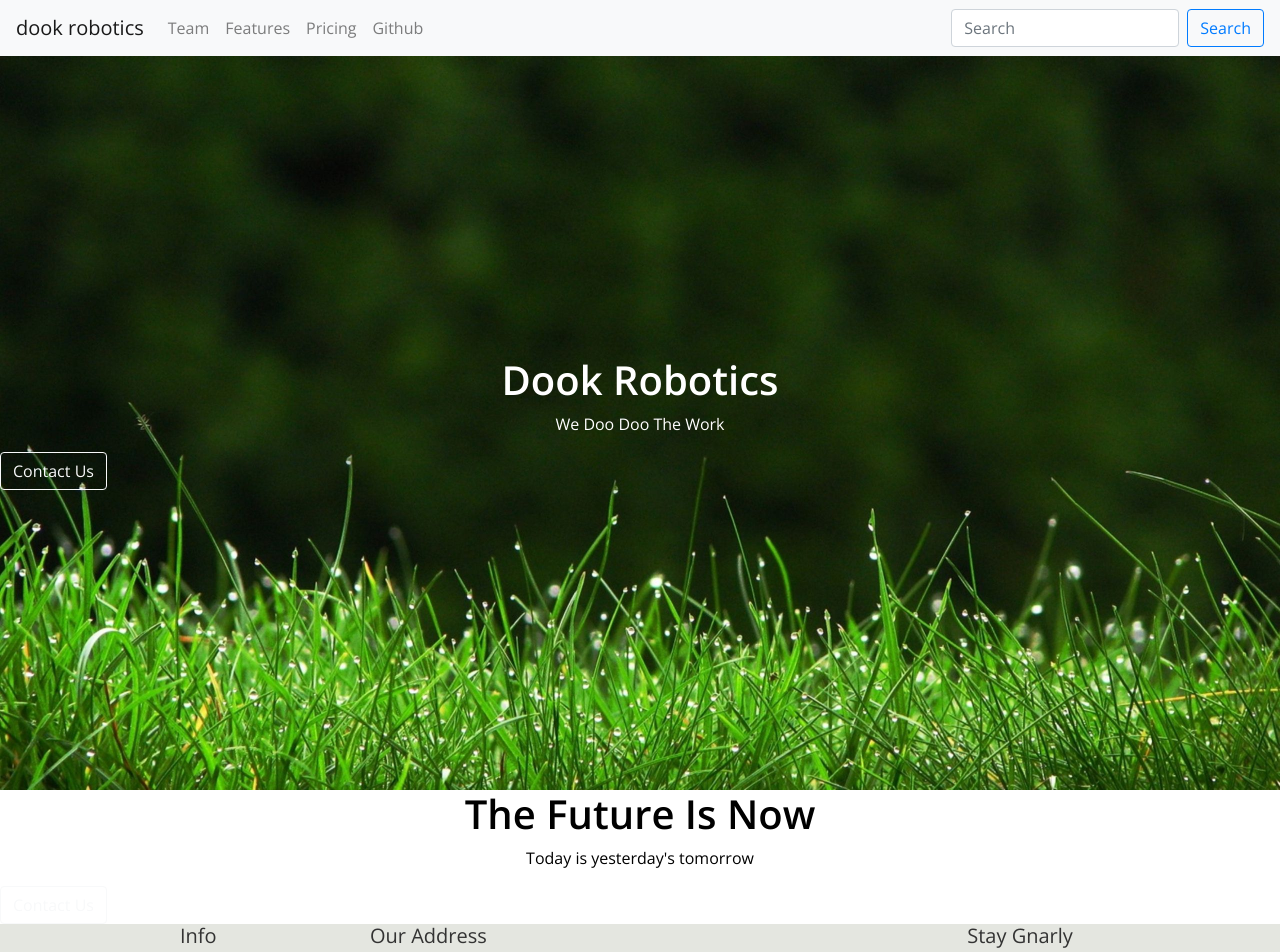
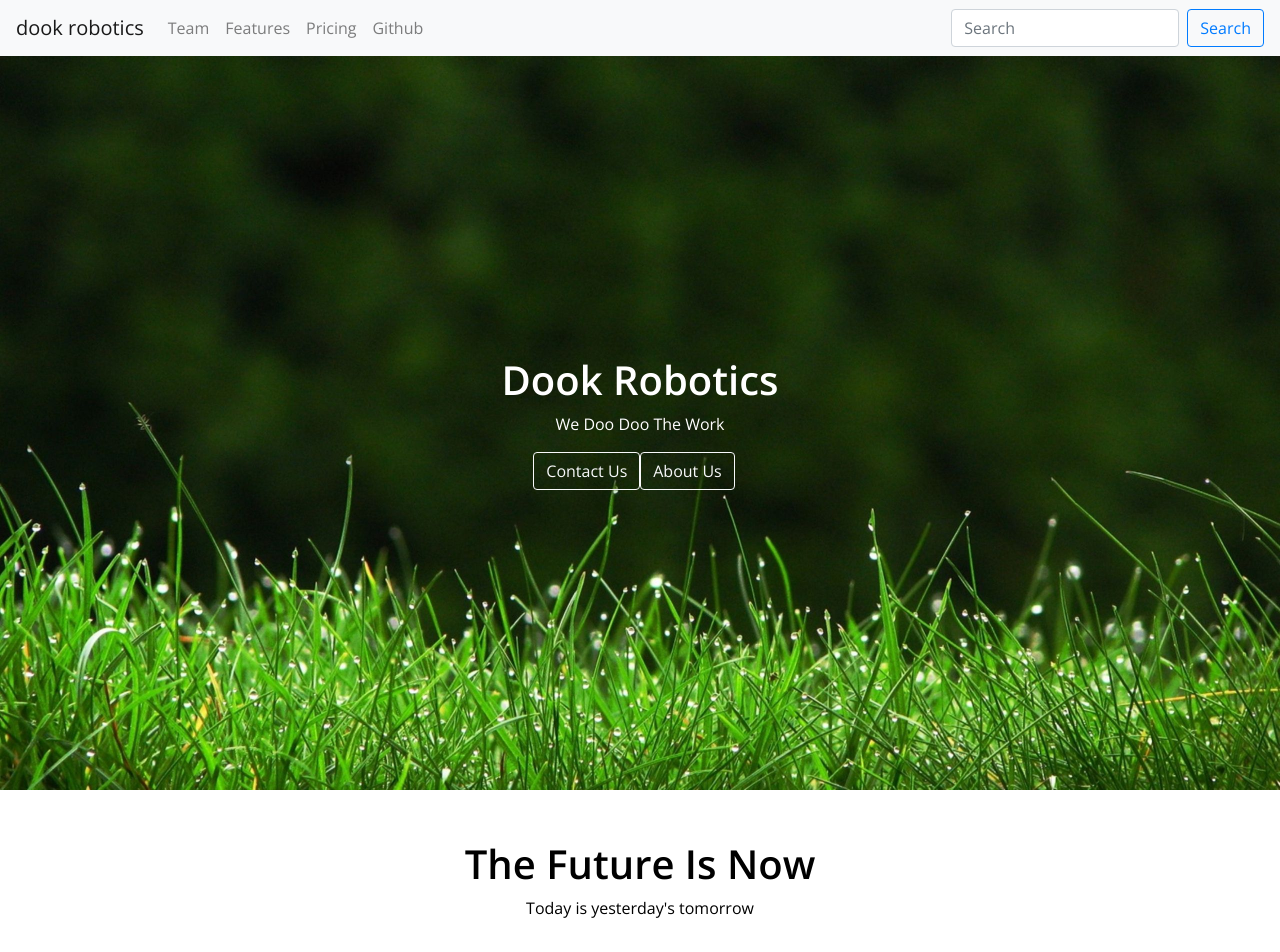
Before and after one commit to dook-robotics/Website, a React (Create React App) app in the folder dook-website/: page / in a window 1280 px wide. Shown: the top 952 px of the page. Built offline with nearby package versions, Linux system fonts and the light colour scheme.

Commit message:
Worked on the home page button. Almost at center

```diff
--- a/dook-website/package.json
+++ b/dook-website/package.json
@@ -7,6 +7,7 @@
     "react": "^16.8.6",
     "react-bootstrap": "^1.0.0-beta.9",
     "react-dom": "^16.8.6",
+    "react-reveal": "^1.2.2",
     "react-router-bootstrap": "^0.25.0",
     "react-router-dom": "^4.3.1",
     "react-scripts": "3.0.1"
--- a/dook-website/src/App.js
+++ b/dook-website/src/App.js
@@ -1,3 +1,4 @@
+//react-reveal installed
 import React, { Component } from "react";
 import { Link } from "react-router-dom";
 import Navbar from 'react-bootstrap/Navbar'
@@ -13,7 +14,6 @@ class App extends Component {
   render() {
     return (
       <React.Fragment>
-
         <Navbar bg="light" variant="light" sticky = "top">
           <Navbar.Brand href="/">dook robotics</Navbar.Brand>
           <Nav className="mr-auto">
--- a/dook-website/src/containers/Home.css
+++ b/dook-website/src/containers/Home.css
@@ -18,6 +18,7 @@
 }
 
 .Home .words{
+  padding: 50px 0;
   text-align: center;
 }
 
--- a/dook-website/src/containers/Home.js
+++ b/dook-website/src/containers/Home.js
@@ -4,6 +4,7 @@ import Footer from "./FooterComponent";
 import Button from 'react-bootstrap/Button'
 import ButtonToolbar from 'react-bootstrap/ButtonToolbar'
 import Form from 'react-bootstrap/Form'
+import Fade from 'react-reveal/Fade';
 import "./Home.css";
 
 export default class Home extends Component {
@@ -49,6 +50,7 @@ export default class Home extends Component {
     function Contact() {
       const [modalShow, setModalShow] = React.useState(false);
       return (
+        <div className = "row offset-5">
           <ButtonToolbar>
             <Button variant="outline-light" onClick={() => setModalShow(true)}>
               Contact Us
@@ -56,8 +58,12 @@ export default class Home extends Component {
             <MyVerticallyCenteredModal
               show={modalShow}
               onHide={() => setModalShow(false)}
-          />
+            />{' '}
+            <Button variant="outline-light" >
+              About Us
+            </Button>
           </ButtonToolbar>
+        </div>
       );
     }
     return (
@@ -68,10 +74,11 @@ export default class Home extends Component {
           <Contact/>
         </div>
         <div className="words">
+          <Fade top>
             <h1>The Future Is Now</h1>
             <p>Today is yesterday's tomorrow</p>
+          </Fade>
         </div>
-        <Contact/>
         <Footer/>
       </div>
     );
--- a/dook-website/src/containers/Team.js
+++ b/dook-website/src/containers/Team.js
@@ -12,7 +12,7 @@ export default class Team extends Component {
       <div className="Team">
         <div className="lander">
           <h1>Meet The Team</h1>
-          <p>Our team currently consists of three mechanical engineers, 1 computer engineer. and 3 computer scientists</p>
+          <p>Our team currently consists of three mechanical engineers, one computer engineer, and three computer scientists</p>
         </div>
         <Container>
           <Row>
```
Also changed, not shown: dook-website/src/containers/Features.css (added), dook-website/src/containers/Features.js (added), 1 other file (tests, documents, lock files or other folders). Lines whose indentation alone changed are shown as unchanged.
